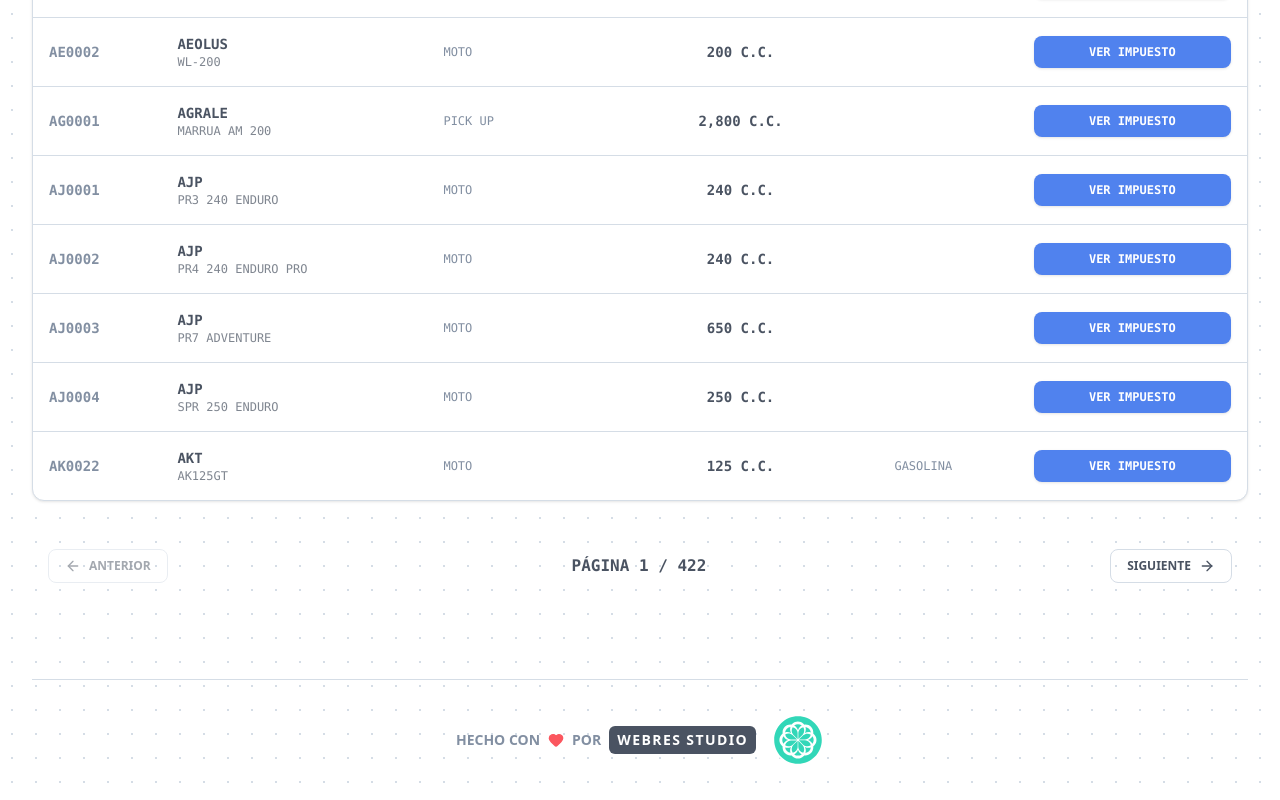
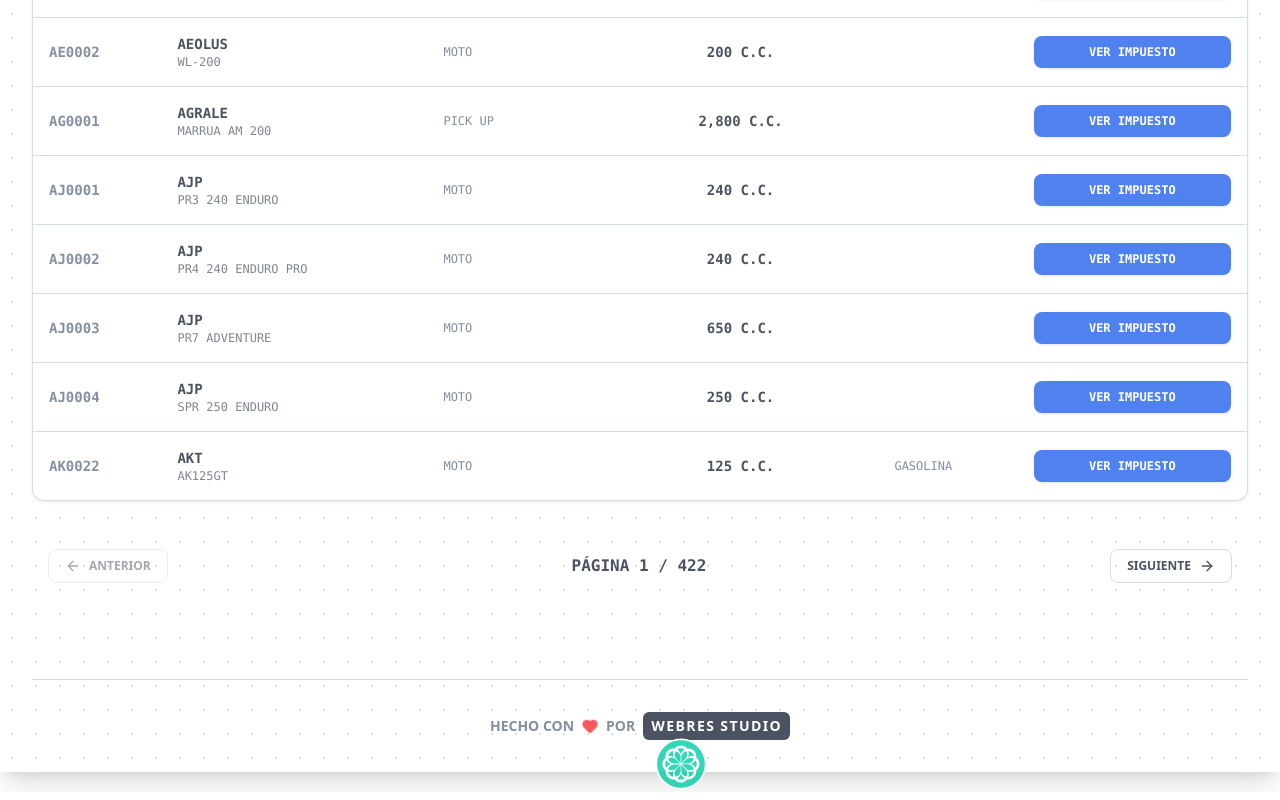
Before and after one commit to williamromero/wbrs.circulacion, a Next.js app: page / in a window 1280 px wide. Shown: the part 1414-2214 px from the top of the page. Built offline with nearby package versions, Linux system fonts and the light colour scheme.

Commit message:
feat: animate heart icon with heartbeat effect

```diff
--- a/src/app/globals.css
+++ b/src/app/globals.css
@@ -102,4 +102,15 @@
     background-size: 24px 24px;
     opacity: 0.8;
   }
+
+  @keyframes heartbeat {
+    0%, 100% { transform: scale(1); }
+    25% { transform: scale(1.1); }
+    50% { transform: scale(1); }
+    75% { transform: scale(1.1); }
+  }
+
+  .animate-heartbeat {
+    animation: heartbeat 1.5s ease-in-out infinite;
+  }
 }
--- a/src/app/page.tsx
+++ b/src/app/page.tsx
@@ -60,14 +60,15 @@
       <footer className="relative mt-12 pt-8 border-t border-[rgb(var(--border))] flex flex-col md:flex-row justify-center items-center gap-2 text-sm font-bold uppercase text-[rgb(var(--muted))]">
         <div className="flex items-center gap-2 relative">
           <span>Hecho con</span>
-          <Heart className="w-4 h-4 text-red-500 fill-red-500" />
-          <span>por</span>
-          <span className="bg-[rgb(var(--foreground))] text-[rgb(var(--background))] px-2 py-1 tracking-widest rounded-md">WEBRES STUDIO</span>
+          <Heart className="w-4 h-4 text-red-500 fill-red-500 animate-heartbeat" />
+          <span>POR</span>
+          <span className="bg-[rgb(var(--foreground))] text-[rgb(var(--background))] px-2 py-1 tracking-widest rounded-md">
+            WEBRES STUDIO
             <a
               href="https://www.webres-studio.com"
               target="_blank"
               rel="noopener noreferrer"
-            className="flex flex-col items-center group transition-transform hover:scale-110 sm:relative absolute sm:-right-1">
+              className="flex flex-col items-center group transition-transform hover:scale-110 absolute">
               <Image
                 src="/wbrs.svg"
                 alt="WBRS Logo"
@@ -76,6 +77,7 @@
                 className="-right-[3.5em] z-0"
               />
             </a>
+          </span>
         </div>
       </footer>
     </main>
```
Lines whose indentation alone changed are shown as unchanged.
